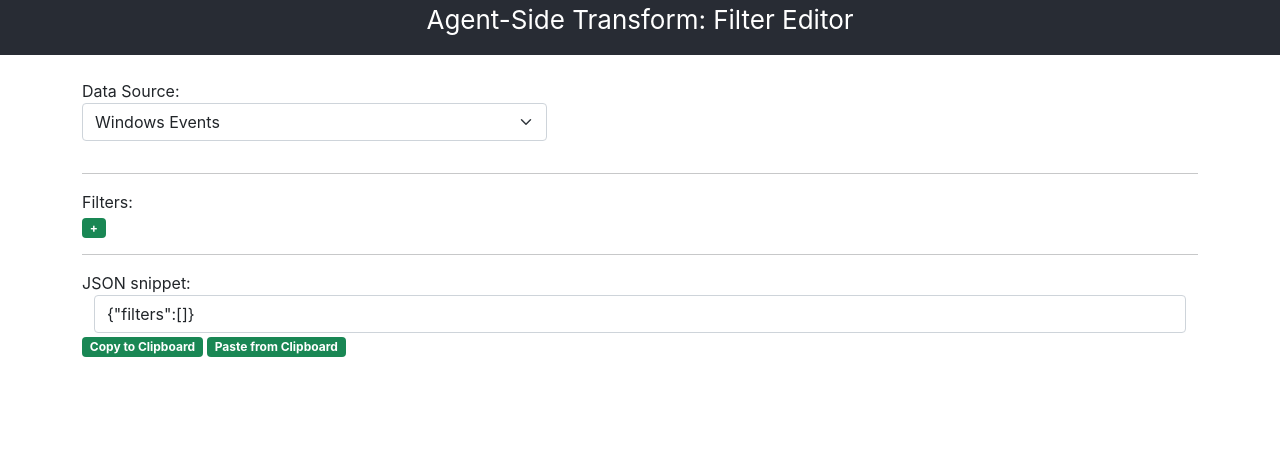
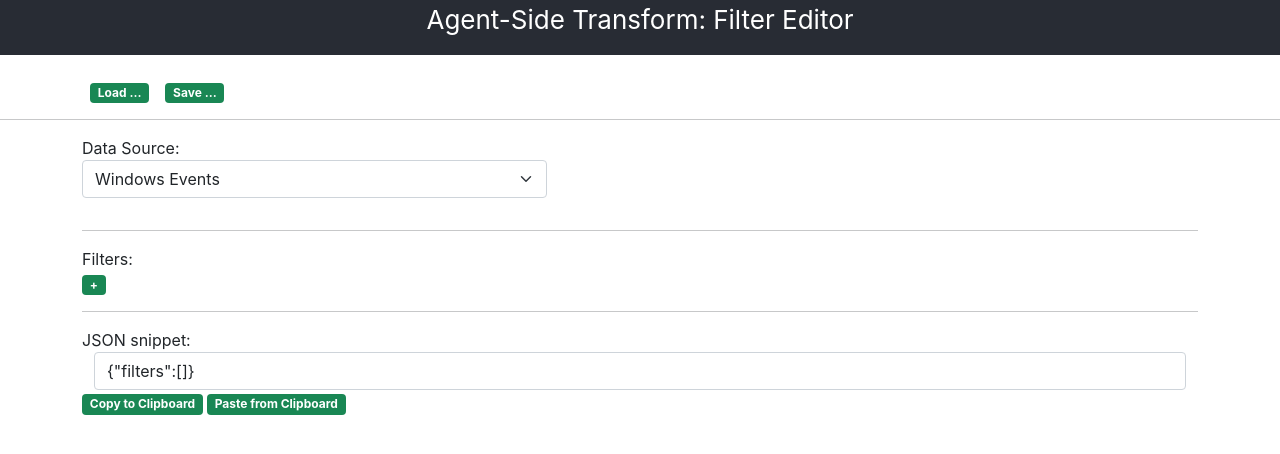
Before and after one commit to victlu/astedit, a React (Create React App) app: page / in a window 1280 px wide. Shown: the top 454 px of the page. Built offline with nearby package versions, Linux system fonts and the light colour scheme.

Commit message:
load/save file

```diff
--- a/src/App.css
+++ b/src/App.css
@@ -41,6 +41,10 @@
   cursor: pointer;
 }
 
+.hidden {
+  display: none;
+}
+
 .mr-1 {
   margin-right: 4px;
 }
--- a/src/App.js
+++ b/src/App.js
@@ -3,8 +3,7 @@ import './App.css';
 
 function App() {
   const [getCount, setCount] = React.useState(0);
-  const [getFilter, setFilter] = React.useState(null);
-  const [getSelect, setSelect] = React.useState(null);
+  const [getFilter, setFilter] = React.useState();
   const [getFields, setFields] = React.useState("Windows Events");
 
   const datasources = {
@@ -62,7 +61,6 @@ function App() {
     let filter = getFilter;
     let obj = [ { field: "new", op: "==", value: "new" } ];
     filter.splice(i+1, 0, obj);
-    setSelect({ row: i+1, term: 0});
     setFilter(filter);
     setCount(getCount+1);
   }
@@ -70,7 +68,6 @@ function App() {
   const clickRemoveGroup = (e, i) => {
     let filter = getFilter;
     filter.splice(i, 1);
-    setSelect(null);
     setFilter(filter);
     setCount(getCount+1);
   }
@@ -85,7 +82,6 @@ function App() {
     {
       filter[i].splice(j, 1);
     }
-    setSelect(null);
     setFilter(filter);
     setCount(getCount+1);
   }
@@ -93,20 +89,7 @@ function App() {
   const clickAddTerm = (e, i, j) => {
     let filter = getFilter;
     filter[i].splice(j+1, 0, { field: "new", op: "==", value: "new"});
-    setSelect({ row: i, term: filter[i].length-1});
     setFilter(filter);
-    setCount(getCount+1);
-  }
-
-  const clickEditItem = (e, i, j) => {
-    if (getSelect && getSelect.row === i && getSelect.term === j)
-    {
-      setSelect(null);
-    }
-    else
-    {
-      setSelect({ row: i, term: j});
-    }
     setCount(getCount+1);
   }
 
@@ -160,12 +143,51 @@ function App() {
 
   const clickClipboardPaste = (e) =>
   {
-    let jsonText = navigator.clipboard.readText().then( jsonText => {
+    navigator.clipboard.readText().then( jsonText => {
       clickUpdateJson(e, jsonText);
     });
   }
 
+  const GetFilterJson = (filter) => {
+    let filterText = "";
+    if (filter)
+    {
+      let g = 0;
+      filterText += "{"
+      filterText += "\"filters\":["
+      for (let group of filter)
+      {
+        if (g > 0)
+        {
+          filterText += ","
+        }
+        filterText += "["
+
+        let t = 0;
+        for (let term of group)
+        {
+          if (t > 0)
+          {
+            filterText += ","
+          }
+          filterText += "{"
+          filterText += "\"field\":\"" + term.field + "\","
+          filterText += "\"op\":\"" + term.op + "\","
+          filterText += "\"value\":\"" + term.value + "\""
+          filterText += "}"
+          t++;
+        }
+        filterText += "]"
+        g++;
+      }
+      filterText += "]}"
+    }
+    return filterText
+  }
+
   // **********************************
+
+  let refDownload = React.useRef()
 
   let filter = getFilter;
   if (!filter)
@@ -175,6 +197,40 @@ function App() {
   }
 
   let body = [];
+
+  // **********************************
+
+  body.push(<div>
+    <div className='container'>
+      <label for='pickfile' className="badge cursor-clickable bg-success mx-2">Load ...</label>
+      <input id='pickfile' className='hidden' type='file' onChange={(e) => {
+        let file = e.target.files[0]
+        if (file)
+        {
+          let reader = new FileReader()
+          reader.onload = (e) => {
+            let content = e.target.result
+            clickUpdateJson(null, content)
+          }
+
+          reader.readAsText(file)
+        }
+      }}/>
+
+      <span className="badge cursor-clickable bg-success mx-2" onClick={() => {
+        let content = GetFilterJson(getFilter)
+        let blob = new Blob([content], { type: 'application/json'})
+        let url = URL.createObjectURL(blob)
+        refDownload.current.href = url
+        refDownload.current?.click()
+        refDownload.current.href = '#'
+        URL.revokeObjectURL(url)
+      }}>Save ...</span>
+
+      <a href='#' ref={refDownload} className="hidden" download='filter.json'>Save ...</a>
+    </div>
+    <hr />
+  </div>)
 
   // **********************************
   // Select DataSouces
@@ -362,39 +418,7 @@ function App() {
   // **********************************
   // Generate JSON
 
-  let filterText = "";
-  if (filter)
-  {
-    let g = 0;
-    filterText += "{"
-    filterText += "\"filters\":["
-    for (let group of filter)
-    {
-      if (g > 0)
-      {
-        filterText += ","
-      }
-      filterText += "["
-
-      let t = 0;
-      for (let term of group)
-      {
-        if (t > 0)
-        {
-          filterText += ","
-        }
-        filterText += "{"
-        filterText += "\"field\":\"" + term.field + "\","
-        filterText += "\"op\":\"" + term.op + "\","
-        filterText += "\"value\":\"" + term.value + "\""
-        filterText += "}"
-        t++;
-      }
-      filterText += "]"
-      g++;
-    }
-    filterText += "]}"
-  }
+  let filterText = GetFilterJson(getFilter)
 
   body.push(<div className="container">
     <hr/>
```
